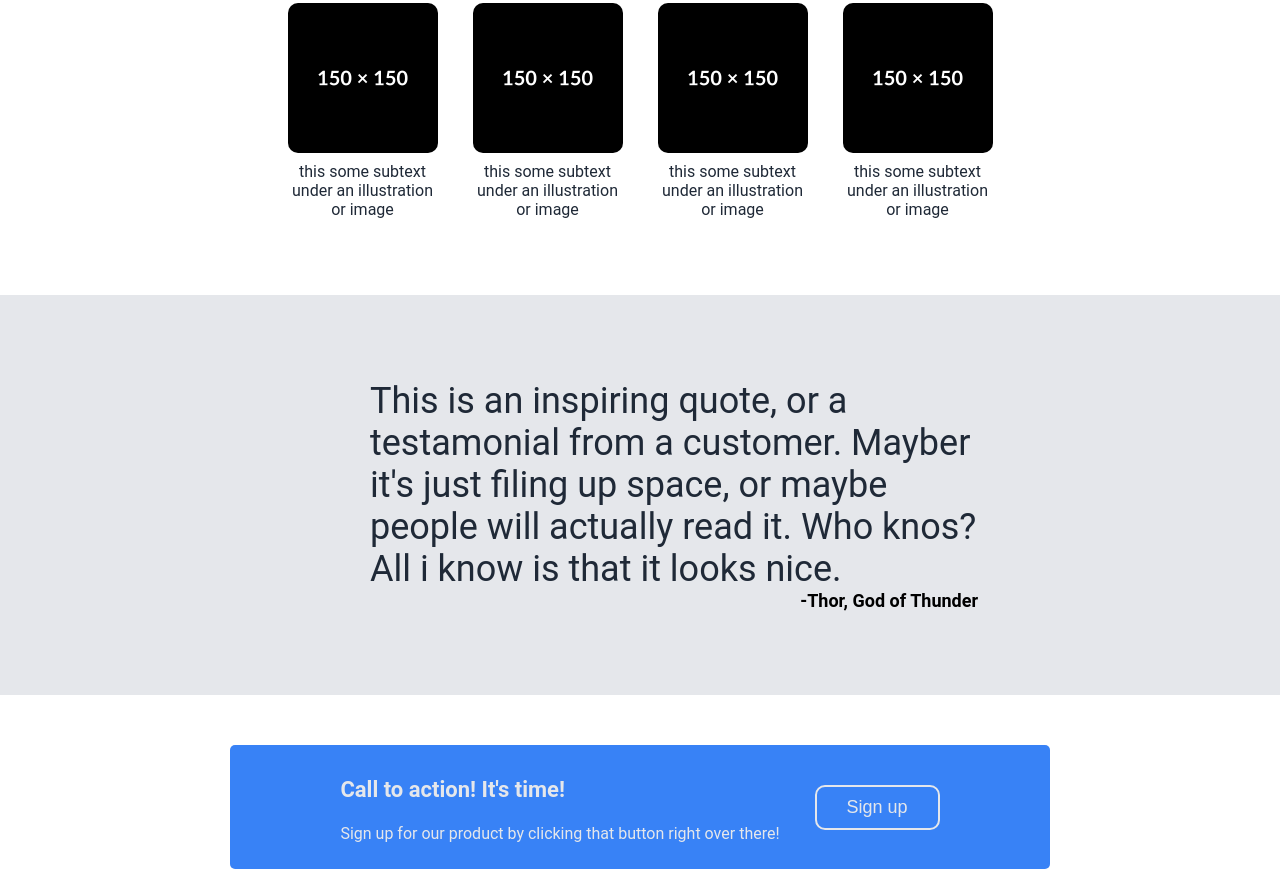
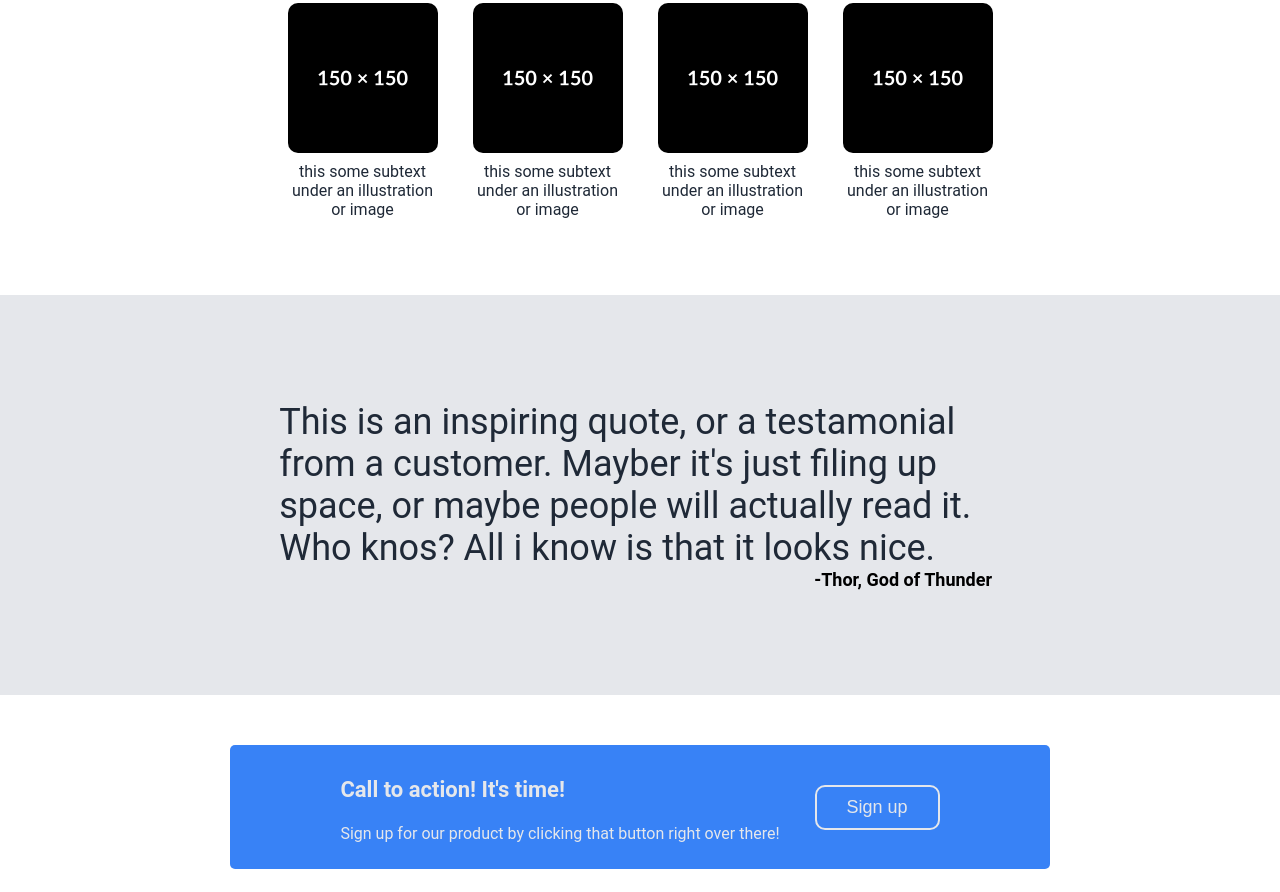
Before and after one commit to jodinotnice/TOP-LandingPage, a plain HTML site: page index.html in a window 1280 px wide. Shown: the part 591-1483 px from the top of the page. Drawn offline with Linux system fonts and the light colour scheme.

Commit message:
Rajout du align-items sur quote pour center

```diff
--- a/index.css
+++ b/index.css
@@ -114,8 +114,9 @@ body {
   display: flex;
   flex-direction: column;
   justify-content: center;
+  align-items: center;
   text-wrap: wrap;
-  padding: 75px 150px 75px 370px;
+  padding: 75px 200px 75px 200px;
 }
 
 .quote-text {
```
